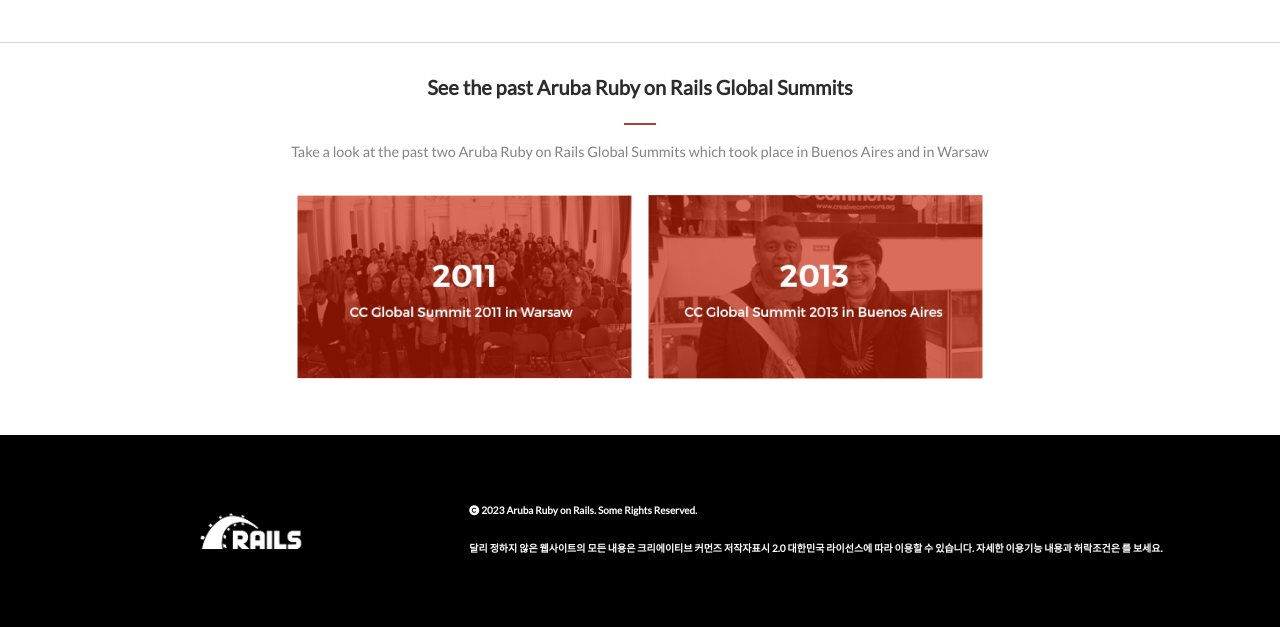
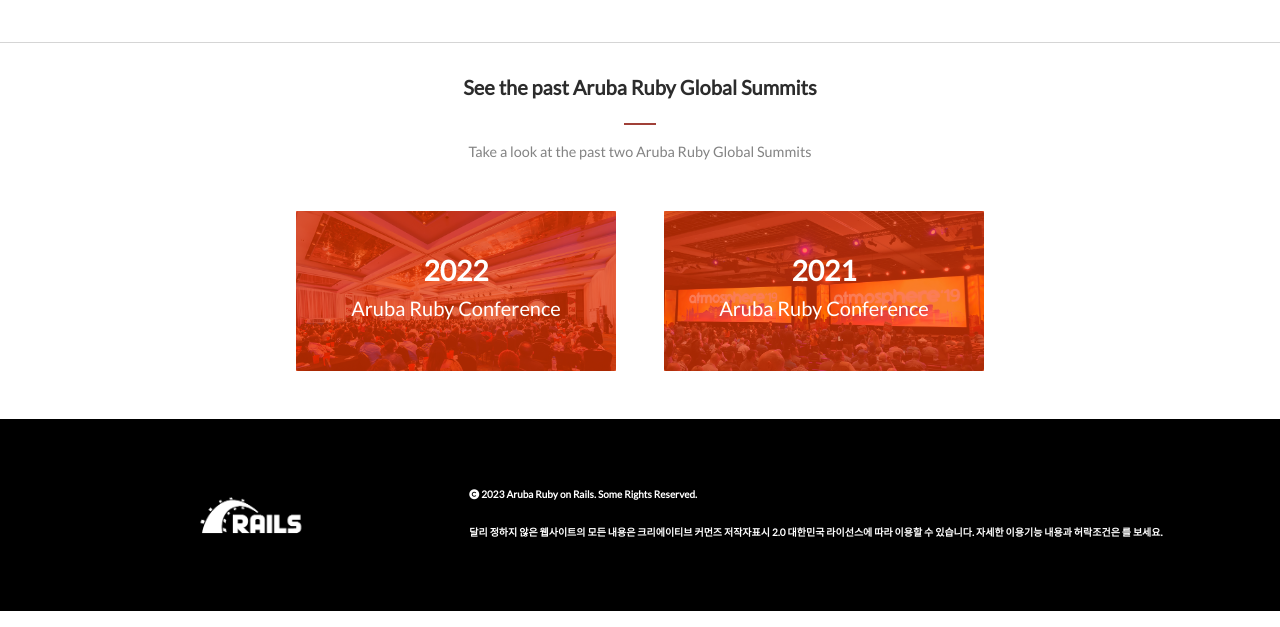
Before and after one commit to dennis-every/arubyconf, a website: page about.html in a window 1280 px wide. Shown: the part 1202-1829 px from the top of the page. Drawn offline with nearby package versions, Linux system fonts and the light colour scheme; a web font is replaced by a local one.

Commit message:
Update previous summit images

```diff
--- a/about.html
+++ b/about.html
@@ -148,15 +148,20 @@
     </section>
 
     <section id="about-previous">
-      <h2>See the past Aruba Ruby on Rails Global Summits</h2>
+      <h2>See the past Aruba Ruby Global Summits</h2>
       <div id="about-previous-bar"></div>
       <p id="about-previous-text">
-        Take a look at the past two Aruba Ruby on Rails Global Summits which
-        took place in Buenos Aires and in Warsaw
+        Take a look at the past two Aruba Ruby Global Summits
       </p>
       <div id="about-previous-images">
-        <img src="./assets/images/about_2011.png" />
-        <img src="./assets/images/about_2013.png" />
+        <article id="about-previous-2022">
+          <h3>2022</h3>
+          <h5>Aruba Ruby Conference</h5>
+        </article>
+        <article id="about-previous-2021">
+          <h3>2021</h3>
+          <h5>Aruba Ruby Conference</h5>
+        </article>
       </div>
     </section>
 
--- a/assets/stylesheets/about.css
+++ b/assets/stylesheets/about.css
@@ -172,6 +172,50 @@
   letter-spacing: -2%;
 }
 
+#about-previous-images article {
+  border-radius: 2px;
+  width: 20rem;
+  height: 10rem;
+  display: flex;
+  flex-direction: column;
+  justify-content: center;
+  align-items: center;
+  margin: 1rem;
+}
+
+#about-previous-images h3 {
+  font-weight: bold;
+}
+
+#about-previous-images #about-previous-2022 {
+  background-image: url('../../assets/images/about-previous-2022.jpeg');
+  background-size: cover;
+  position: relative;
+}
+
+#about-previous-images #about-previous-2021 {
+  background-image: url('../../assets/images/about-previous-2021.jpeg');
+  background-size: cover;
+  position: relative;
+}
+
+#about-previous-images #about-previous-2022::before,
+#about-previous-images #about-previous-2021::before {
+  content: '';
+  position: absolute;
+  top: 0;
+  right: 0;
+  bottom: 0;
+  left: 0;
+  background-color: rgba(265, 60, 0, 0.65);
+}
+
+#about-previous-images #about-previous-2022 *,
+#about-previous-images #about-previous-2021 * {
+  position: relative;
+  color: #fff;
+}
+
 @media screen and (min-width: 768px) {
   #about-previous-images {
     display: flex;
```
Also changed, not shown: assets/images/about-previous-2021.jpeg (added), assets/images/about-previous-2022.jpeg (added), assets/images/about_2011.png (deleted), assets/images/about_2013.png (deleted).
